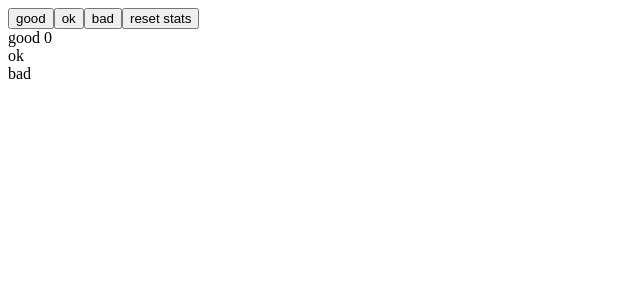
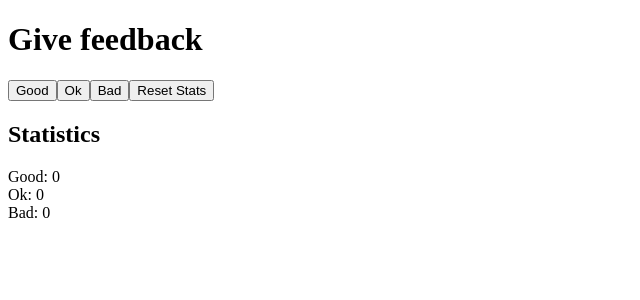
Before and after one commit to JanakaAlwis/fullstack-open-submissions-osa6, a React (Vite) app: page / in a window 1280 px wide. Shown: the top 300 px of the page, without its empty margins (0-640 px from the left). Built offline with nearby package versions, Linux system fonts and the light colour scheme.

Commit message:
Exercises 6.1.-6.2 Done

```diff
--- a/package.json
+++ b/package.json
@@ -13,6 +13,7 @@
   "dependencies": {
     "react": "^18.2.0",
     "react-dom": "^18.2.0",
+    "react-redux": "^9.2.0",
     "redux": "^4.2.1"
   },
   "devDependencies": {
@@ -20,7 +21,7 @@
     "@babel/preset-react": "^7.22.5",
     "@types/react": "^18.2.15",
     "@types/react-dom": "^18.2.7",
-    "@vitejs/plugin-react": "^4.0.3",
+    "@vitejs/plugin-react": "^4.5.2",
     "deep-freeze": "^0.0.1",
     "eslint": "^8.45.0",
     "eslint-plugin-jest": "^27.2.3",
--- /dev/null
+++ b/src/App.jsx
@@ -0,0 +1,26 @@
+import React from 'react';
+import { useDispatch, useSelector } from 'react-redux';
+
+const App = () => {
+  const dispatch = useDispatch();
+  const good = useSelector(state => state.good);
+  const ok = useSelector(state => state.ok);
+  const bad = useSelector(state => state.bad);
+
+  return (
+    <div>
+      <h1>Give feedback</h1>
+      <button onClick={() => dispatch({ type: 'GOOD' })}>Good</button>
+      <button onClick={() => dispatch({ type: 'OK' })}>Ok</button>
+      <button onClick={() => dispatch({ type: 'BAD' })}>Bad</button>
+      <button onClick={() => dispatch({ type: 'ZERO' })}>Reset Stats</button>
+
+      <h2>Statistics</h2>
+      <div>Good: {good}</div>
+      <div>Ok: {ok}</div>
+      <div>Bad: {bad}</div>
+    </div>
+  );
+};
+
+export default App;
--- a/src/main.jsx
+++ b/src/main.jsx
@@ -1,36 +1,15 @@
-import React from 'react'
-import ReactDOM from 'react-dom/client'
+import React from 'react';
+import ReactDOM from 'react-dom/client';
+import App from './App.jsx';  // make sure extension is .jsx
 
-import { createStore } from 'redux'
-import reducer from './reducer'
+import { createStore } from 'redux';
+import { Provider } from 'react-redux';
+import counterReducer from './reducer.js';
 
-const store = createStore(reducer)
+const store = createStore(counterReducer);
 
-const App = () => {
-  const good = () => {
-    store.dispatch({
-      type: 'GOOD'
-    })
-  }
-
-  return (
-    <div>
-      <button onClick={good}>good</button>
-      <button>ok</button>
-      <button>bad</button>
-      <button>reset stats</button>
-      <div>good {store.getState().good}</div>
-      <div>ok</div>
-      <div>bad</div>
-    </div>
-  )
-}
-
-const root = ReactDOM.createRoot(document.getElementById('root'))
-
-const renderApp = () => {
-  root.render(<App />)
-}
-
-renderApp()
-store.subscribe(renderApp)
+ReactDOM.createRoot(document.getElementById('root')).render(
+  <Provider store={store}>
+    <App />
+  </Provider>
+);
--- a/src/reducer.js
+++ b/src/reducer.js
@@ -5,19 +5,18 @@ const initialState = {
 }
 
 const counterReducer = (state = initialState, action) => {
-  console.log(action)
   switch (action.type) {
     case 'GOOD':
+      return { ...state, good: state.good + 1 }
+    case 'OK':
+      return { ...state, ok: state.ok + 1 }
+    case 'BAD':
+      return { ...state, bad: state.bad + 1 }
+    case 'ZERO':
+      return initialState
+    default:
       return state
-    case 'OK':
-      return state
-    case 'BAD':
-      return state
-    case 'ZERO':
-      return state
-    default: return state
   }
-
 }
 
 export default counterReducer
```
Also changed, not shown: 2 other files (tests, documents, lock files or other folders).
